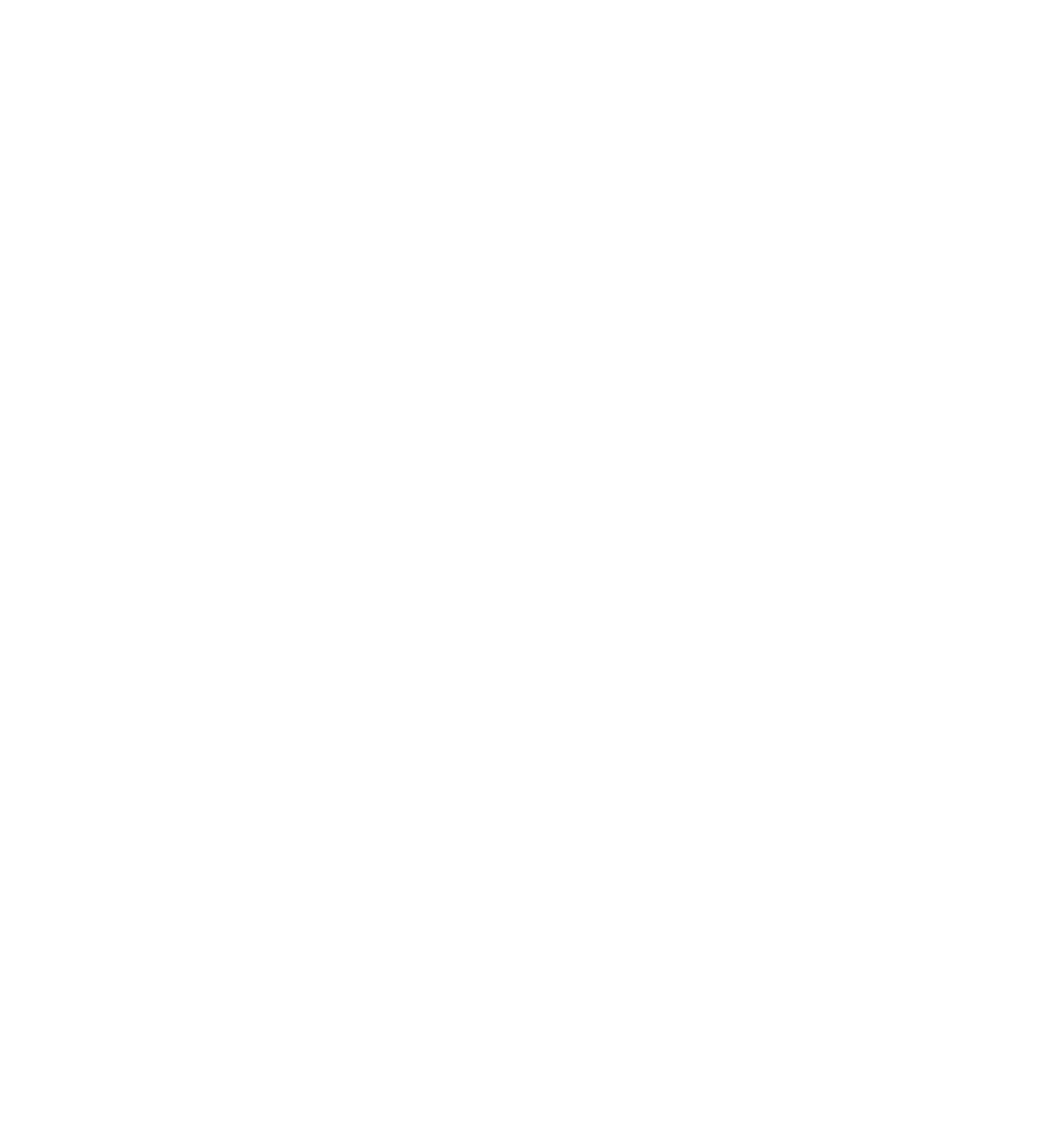
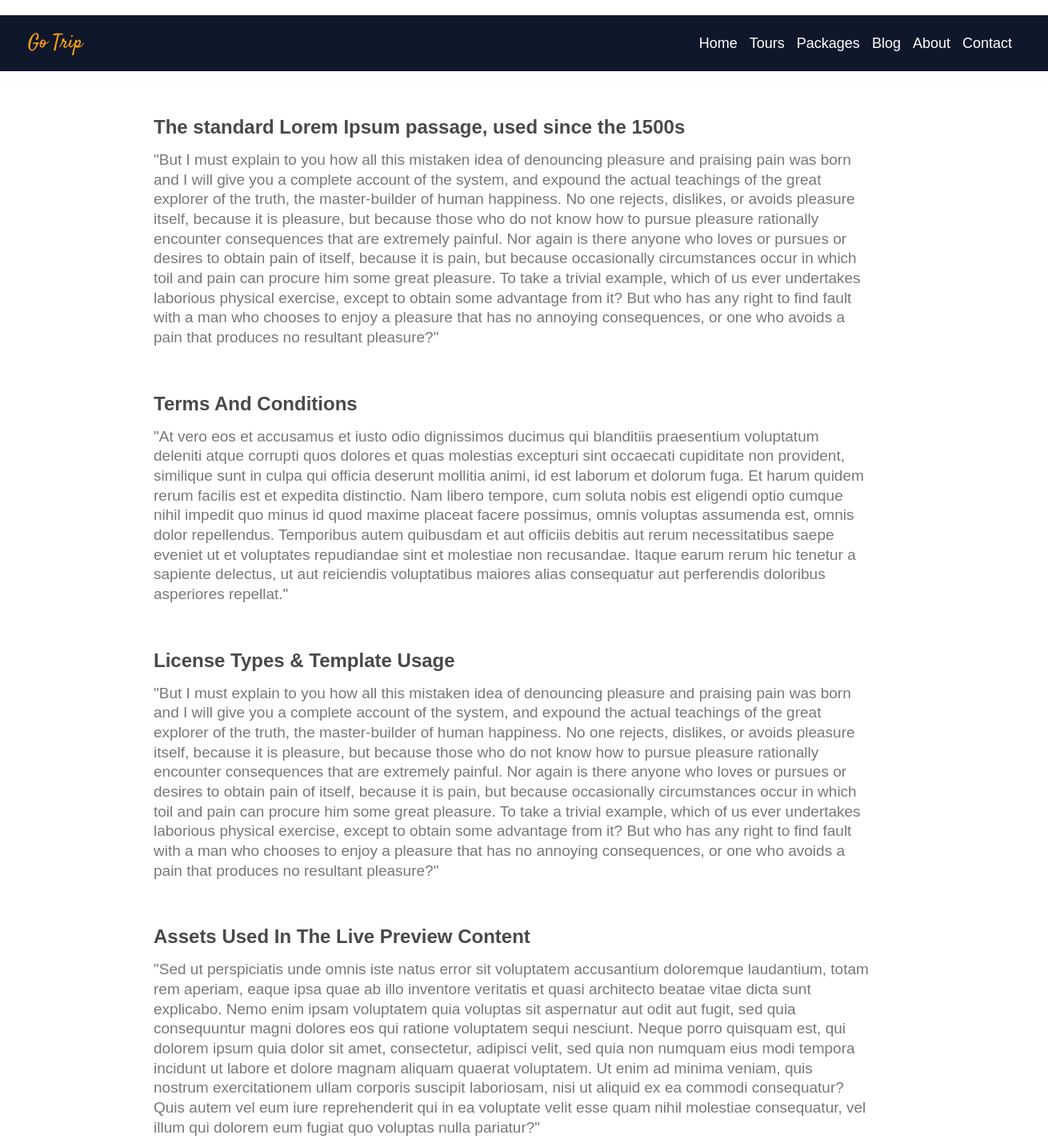
Before and after one commit to GeGuNa/Tourism-app, a React (Create React App) app: page /about in a window 1280 px wide. Shown: the part 41-1475 px from the top of the page at 80% size, 1310 px wide, since content can reach past the window. Before the commit the page ends 800 px from the top, so only its background shows below. Built offline with nearby package versions, Linux system fonts and the light colour scheme.

Commit message:
About us & some changes along with it

```diff
--- a/src/App.js
+++ b/src/App.js
@@ -4,6 +4,7 @@
 import { Footer } from './components/footer/footer.js';
 import { PHotlist, PHot } from './components/TouristPhs.js';
 import { Contact } from './components/contact/contact.js';
+import { About } from './components/about/about.js';
 
 
 import "./css/App.css";
@@ -44,6 +45,11 @@
 
 
 function Main() {
+
+document.title = 'Main'
+
+
+
 	return (<>
 
 <Navigation/>
@@ -563,6 +569,10 @@
 
 
 export default function App() {
+
+//document.title = 'Main'
+
+
   return (
 
 <Routes>
@@ -570,6 +580,12 @@
 	<Route path="/sin" element={<Signin />} />
 	<Route path="/sup" element={<Signout />} />
 	<Route path="/Contact" element={<Contact />} />
+	<Route path="/about" element={<About />} />
+
+
+
+
+
 	<Route path="*" element={<Erqqq />} />
 </Routes>
 
--- /dev/null
+++ b/src/components/about/about.css
@@ -0,0 +1,23 @@
+.qz_wh1 {
+	width:100%;
+	display:block;
+	margin-top:40px;
+	margin-bottom:40px;
+}
+
+.qz_wh3 {
+	width: 70%;
+    display: flex;
+    margin: auto;
+    overflow: hidden;
+    flex-direction: column;
+    row-gap: 40px;
+}
+
+
+
+
+.qz_wh3 span {
+line-height: 1.3;
+font-size:19px !important;
+}
--- /dev/null
+++ b/src/components/about/about.js
@@ -0,0 +1,124 @@
+import React from 'react'
+import { Link } from 'react-router-dom';
+import { Navigation } from '../nav/nav.js';
+import { Footer } from '../footer/footer.js';
+import "./about.css"
+
+
+export function About() {
+
+	document.title = 'About us'
+
+	return (<>
+	<Navigation />
+
+
+	<div className="qz_wh1">
+
+
+			<div className="qz_wh3">
+
+			<div>
+							<div>
+								<h2>The standard Lorem Ipsum passage, used since the 1500s</h2>
+							</div>
+
+						<div>
+								<span>"But I must explain to you how all this mistaken idea of denouncing pleasure and praising pain was born and I will give you a complete account of the system, and expound the actual teachings of the great explorer of the truth, the master-builder of human happiness. No one rejects, dislikes, or avoids pleasure itself, because it is pleasure, but because those who do not know how to pursue pleasure rationally encounter consequences that are extremely painful. Nor again is there anyone who loves or pursues or desires to obtain pain of itself, because it is pain, but because occasionally circumstances occur in which toil and pain can procure him some great pleasure. To take a trivial example, which of us ever undertakes laborious physical exercise, except to obtain some advantage from it? But who has any right to find fault with a man who chooses to enjoy a pleasure that has no annoying consequences, or one who avoids a pain that produces no resultant pleasure?"
+
+</span>
+						</div>
+
+			</div>
+
+
+
+
+
+
+		<div>
+							<div>
+								<h2>Terms And Conditions</h2>
+							</div>
+
+						<div>
+								<span>"At vero eos et accusamus et iusto odio dignissimos ducimus qui blanditiis praesentium voluptatum deleniti atque corrupti quos dolores et quas molestias excepturi sint occaecati cupiditate non provident, similique sunt in culpa qui officia deserunt mollitia animi, id est laborum et dolorum fuga. Et harum quidem rerum facilis est et expedita distinctio. Nam libero tempore, cum soluta nobis est eligendi optio cumque nihil impedit quo minus id quod maxime placeat facere possimus, omnis voluptas assumenda est, omnis dolor repellendus. Temporibus autem quibusdam et aut officiis debitis aut rerum necessitatibus saepe eveniet ut et voluptates repudiandae sint et molestiae non recusandae. Itaque earum rerum hic tenetur a sapiente delectus, ut aut reiciendis voluptatibus maiores alias consequatur aut perferendis doloribus asperiores repellat."
+
+</span>
+						</div>
+
+			</div>
+
+
+
+
+
+
+			<div>
+							<div>
+								<h2>License Types & Template Usage
+</h2>
+							</div>
+
+						<div>
+								<span>"But I must explain to you how all this mistaken idea of denouncing pleasure and praising pain was born and I will give you a complete account of the system, and expound the actual teachings of the great explorer of the truth, the master-builder of human happiness. No one rejects, dislikes, or avoids pleasure itself, because it is pleasure, but because those who do not know how to pursue pleasure rationally encounter consequences that are extremely painful. Nor again is there anyone who loves or pursues or desires to obtain pain of itself, because it is pain, but because occasionally circumstances occur in which toil and pain can procure him some great pleasure. To take a trivial example, which of us ever undertakes laborious physical exercise, except to obtain some advantage from it? But who has any right to find fault with a man who chooses to enjoy a pleasure that has no annoying consequences, or one who avoids a pain that produces no resultant pleasure?"
+
+</span>
+						</div>
+
+			</div>
+
+
+
+
+			<div>
+							<div>
+								<h2>Assets Used In The Live Preview Content</h2>
+							</div>
+
+						<div>
+								<span>"Sed ut perspiciatis unde omnis iste natus error sit voluptatem accusantium doloremque laudantium, totam rem aperiam, eaque ipsa quae ab illo inventore veritatis et quasi architecto beatae vitae dicta sunt explicabo. Nemo enim ipsam voluptatem quia voluptas sit aspernatur aut odit aut fugit, sed quia consequuntur magni dolores eos qui ratione voluptatem sequi nesciunt. Neque porro quisquam est, qui dolorem ipsum quia dolor sit amet, consectetur, adipisci velit, sed quia non numquam eius modi tempora incidunt ut labore et dolore magnam aliquam quaerat voluptatem. Ut enim ad minima veniam, quis nostrum exercitationem ullam corporis suscipit laboriosam, nisi ut aliquid ex ea commodi consequatur? Quis autem vel eum iure reprehenderit qui in ea voluptate velit esse quam nihil molestiae consequatur, vel illum qui dolorem eum fugiat quo voluptas nulla pariatur?"
+
+</span>
+						</div>
+
+			</div>
+
+
+
+
+
+
+
+
+
+
+
+
+
+
+
+
+
+
+
+
+
+
+			</div>
+
+
+
+	</div>
+
+
+
+
+
+	<Footer />
+
+	</>)
+
+
+
+}
--- a/src/components/contact/contact.js
+++ b/src/components/contact/contact.js
@@ -6,6 +6,9 @@
 
 
 export function Contact() {
+
+	document.title = 'Contact us'
+
 
 	return (<>
 	<Navigation />
--- a/src/components/nav/nav.js
+++ b/src/components/nav/nav.js
@@ -45,7 +45,7 @@
 					<div><Link to="/"> Tours </Link></div>
 					<div><Link to="/"> Packages </Link></div>
 					<div><Link to="/"> Blog </Link></div>
-					<div><Link to="/"> About </Link></div>
+					<div><Link to="/about"> About </Link></div>
 					<div><Link to="/Contact"> Contact </Link></div>
 				</div>
 
```
